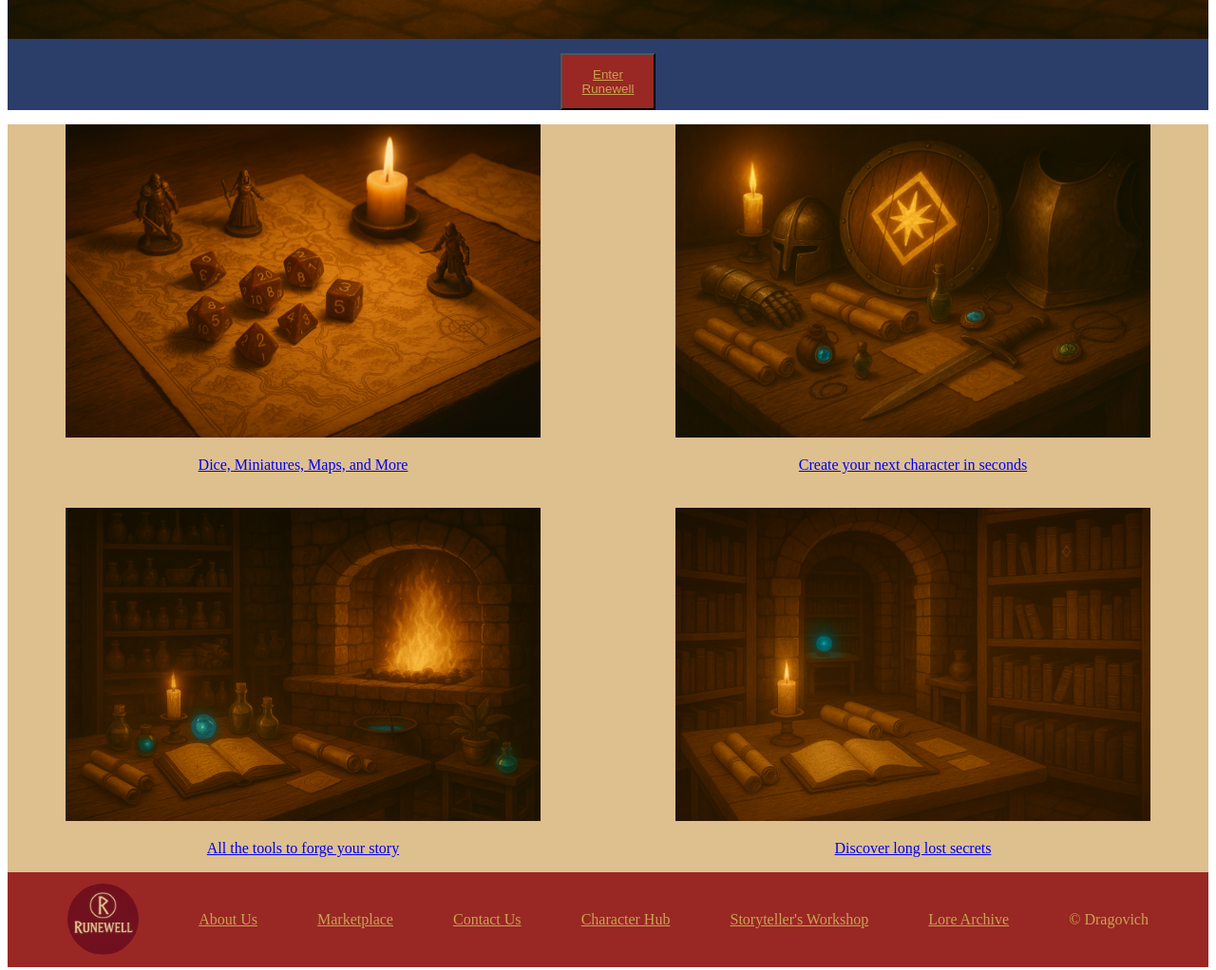
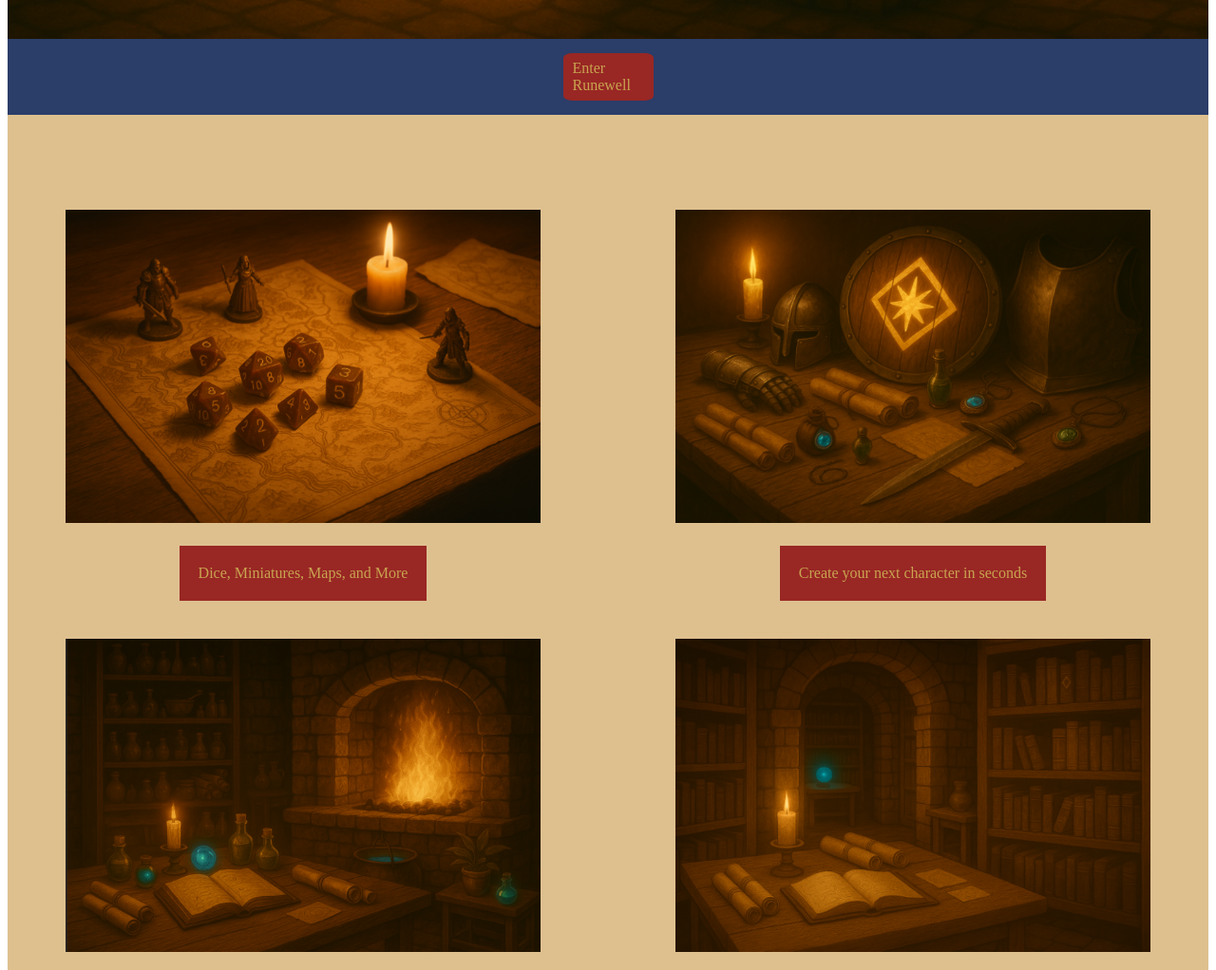
Before and after one commit to redteamcyber/wdd130-dragovich, a plain HTML site: page index.html in a window 1280 px wide. Shown: the part 860-1882 px from the top of the page at 95% size. Drawn offline with Linux system fonts and the light colour scheme.

Commit message:
finished css
The css for the home page is finished, just going to confirm with the client and make sure everything is set

```diff
--- a/index.html
+++ b/index.html
@@ -6,7 +6,7 @@
     <title>Document</title>
 </head>
 <style>
-    header{
+    main{
         background-color: #2B3D69;
     }
     nav{
@@ -44,18 +44,35 @@
     }
 
     #runewellbutton{
+        position: relative;
         display: flex;
         justify-self: center;
         justify-items: center;
         align-items: center;
         background-color: #992724;
-        height: 60px;
-        width: 100px;
+        color: #c9a450;
+        height: 30px;
+        width: 75px;
+        padding: 10px;
         margin: 15px;
+        border-radius: 10%;
     }
 
-    #runewellbutton a{
-        color: #c9a450;
+    #runewellbutton:hover{
+        background-color: #C9A450;
+        color:#992724;
+    }
+
+    #runewellbutton::before {
+        content: "Enter Runewell";
+    }
+
+    #runewellbutton:hover::before {
+        content: "Descendere";
+    }
+
+    #runewellbutton span {
+        opacity: 0; /* hide the real text */
     }
 
 
@@ -73,11 +90,21 @@
         grid-column: 1;
         display: flex;
         justify-content: center;
+        margin-top: 100px;
+    }
+
+    #dice p:hover{
+        background-color: #2b3d69;
     }
 
     #dice p{
         display: flex;
         justify-self: center;
+        padding: 20px;
+        background-color: #992724;
+        color:#C9A450;
+        margin: 20px;
+
     }
 
     #table{
@@ -85,11 +112,21 @@
         grid-column: 2;
         display: flex;
         justify-content: center;
+        margin-top: 100px;
     }
 
     #table p{
         display: flex;
         justify-self: center;
+        padding: 20px;
+        background-color: #992724;
+        color:#C9A450;
+        text-decoration: none;
+        margin: 20px;
+    }
+
+    #table p:hover{
+        background-color: #2b3d69;
     }
 
     #workshop{
@@ -102,6 +139,15 @@
     #workshop p{
         display: flex;
         justify-self: center;
+        padding: 20px;
+        background-color: #992724;
+        color:#C9A450;
+        text-decoration: none;
+        margin: 20px;
+    }
+
+    #workshop p:hover{
+        background-color: #2b3d69;
     }
 
     #library{
@@ -114,6 +160,25 @@
     #library p{
         display: flex;
         justify-self: center;
+        padding: 20px;
+        background-color: #992724;
+        color:#C9A450;
+        text-decoration: none;
+        margin: 20px;
+    }
+
+    #library p:hover{
+        background-color: #2b3d69;
+    }
+
+    a {
+        text-decoration: none;
+        color: inherit;
+    }
+
+    a p {
+        color: inherit;
+        margin: 0;
     }
 
     #interest1{
@@ -156,6 +221,7 @@
         color: #c9a450;
     }
 </style>
+<main>
     <header>
         <nav>
             <a href="index.html">
@@ -169,9 +235,7 @@
             <a href="lorearchive.html">Lore Archive</a>
         </nav>
         <img id="hero" src="images/heroimage.png" alt="enchanted forge">
-    <button id="runewellbutton">
-        <a id="enter-runewell" href="marketplace.html">Enter Runewell</a>
-    </button>
+        <a id="runewellbutton" href="marketplace.html"><span>Enter Runewell</span></a>
     </header>
     <body>
         <div id="interestpictures">
@@ -213,4 +277,5 @@
         <a href="lorearchive.html">Lore Archive</a>
         <p>&copy Dragovich</p>
     </footer>
+</main>
 </html>
```
Also changed, not shown: images/testimage.png (deleted). Lines whose indentation alone changed are shown as unchanged.
